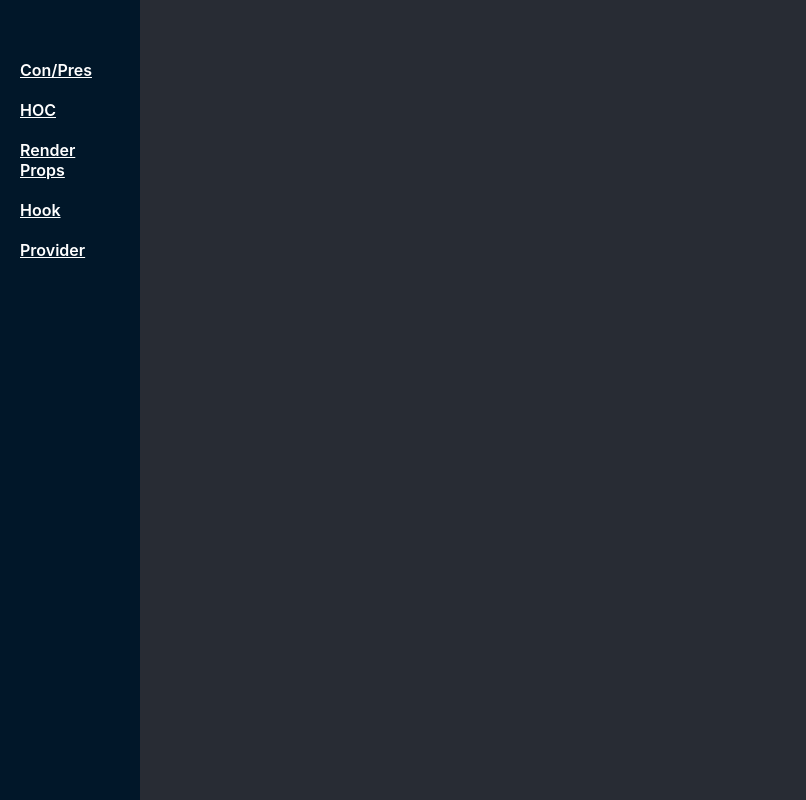
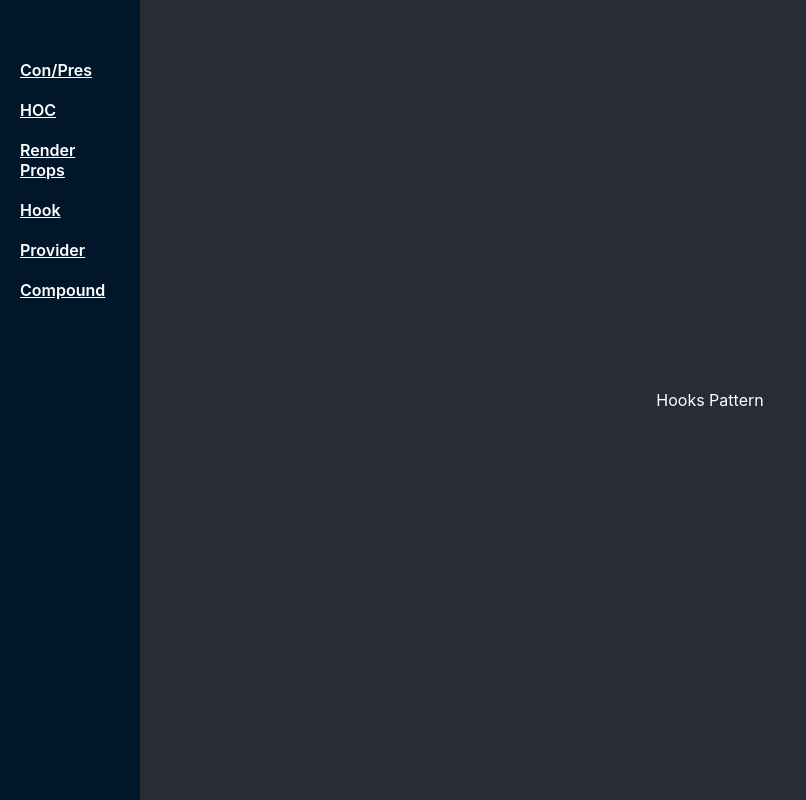
Before and after one commit to BuntyBru/design-patterns-react, a React (Create React App) app: page /hooks-pattern in a window 1280 px wide. Shown: the whole page, without its empty margins (0-806 px from the left). Built offline with nearby package versions, Linux system fonts and the light colour scheme.

Commit message:
Hooks pattern

```diff
--- a/src/AppRoutes.tsx
+++ b/src/AppRoutes.tsx
@@ -2,6 +2,7 @@ import { Route, Routes } from "react-router-dom";
 
 import ContainerPresentationalPattern from "./pages/ContainerPresentationalPattern";
 import HOCPattern from "./pages/HOCPattern";
+import HooksPattern from "./pages/HooksPattern";
 import RenderProps from "./pages/RenderProps";
 
 const AppRoutes = () => {
@@ -10,6 +11,7 @@ const AppRoutes = () => {
       <Route path="/" element={<ContainerPresentationalPattern />} />
       <Route path="/hoc-pattern" element={<HOCPattern />} />
       <Route path="/render-props-pattern" element={<RenderProps />} />
+      <Route path="/hooks-pattern" element={<HooksPattern />} />
     </Routes>
   );
 };
--- a/src/components/Sidebar.tsx
+++ b/src/components/Sidebar.tsx
@@ -30,8 +30,9 @@ const Sidebar = () => {
       <Link to="/">Con/Pres</Link>
       <Link to="/hoc-pattern">HOC</Link>
       <Link to="/render-props-pattern">Render Props</Link>
-      <Link to="/other-hook">Hook</Link>
+      <Link to="/hooks-pattern">Hook</Link>
       <Link to="/hoc-stuff">Provider</Link>
+      <Link to="/hoc-stuff">Compound</Link>
     </StyledNavigationbar>
   );
 };
--- /dev/null
+++ b/src/pages/HooksPattern.tsx
@@ -0,0 +1,5 @@
+const HooksPattern = () => {
+  return <p>Hooks Pattern</p>;
+};
+
+export default HooksPattern;
```
